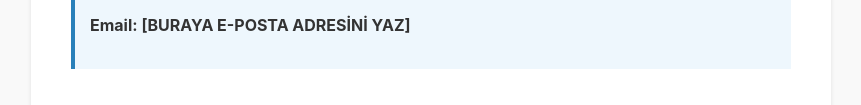
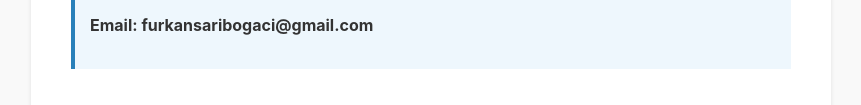
Before and after one commit to furkansariboga/furkansariboga.github.io, a plain HTML site: page ASILMECH-privacy-policy.html in a window 1280 px wide. Shown: the part 1392-1497 px from the top of the page, without its empty margins (209-1070 px from the left). Drawn offline with Linux system fonts and the light colour scheme.

Commit message:
Update ASILMECH-privacy-policy.html

```diff
--- a/ASILMECH-privacy-policy.html
+++ b/ASILMECH-privacy-policy.html
@@ -79,7 +79,7 @@
     <div class="contact-box">
         <h2>7. Contact Us</h2>
         <p>If you have any questions or suggestions about our Privacy Policy, do not hesitate to contact us at:</p>
-        <p><strong>Email: [BURAYA E-POSTA ADRESİNİ YAZ]</strong></p>
+        <p><strong>Email: furkansaribogaci@gmail.com</strong></p>
     </div>
 
     <div class="footer">
```
